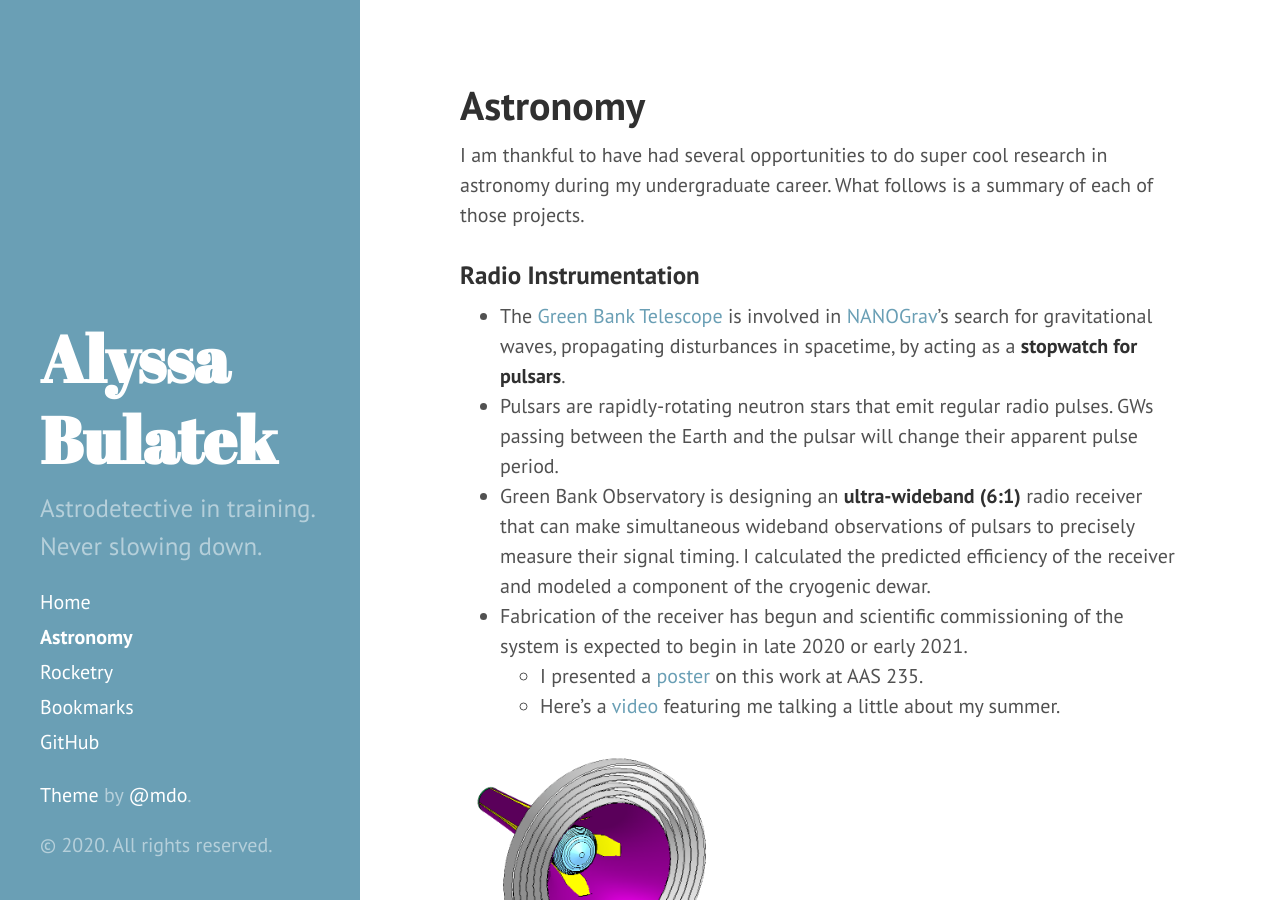
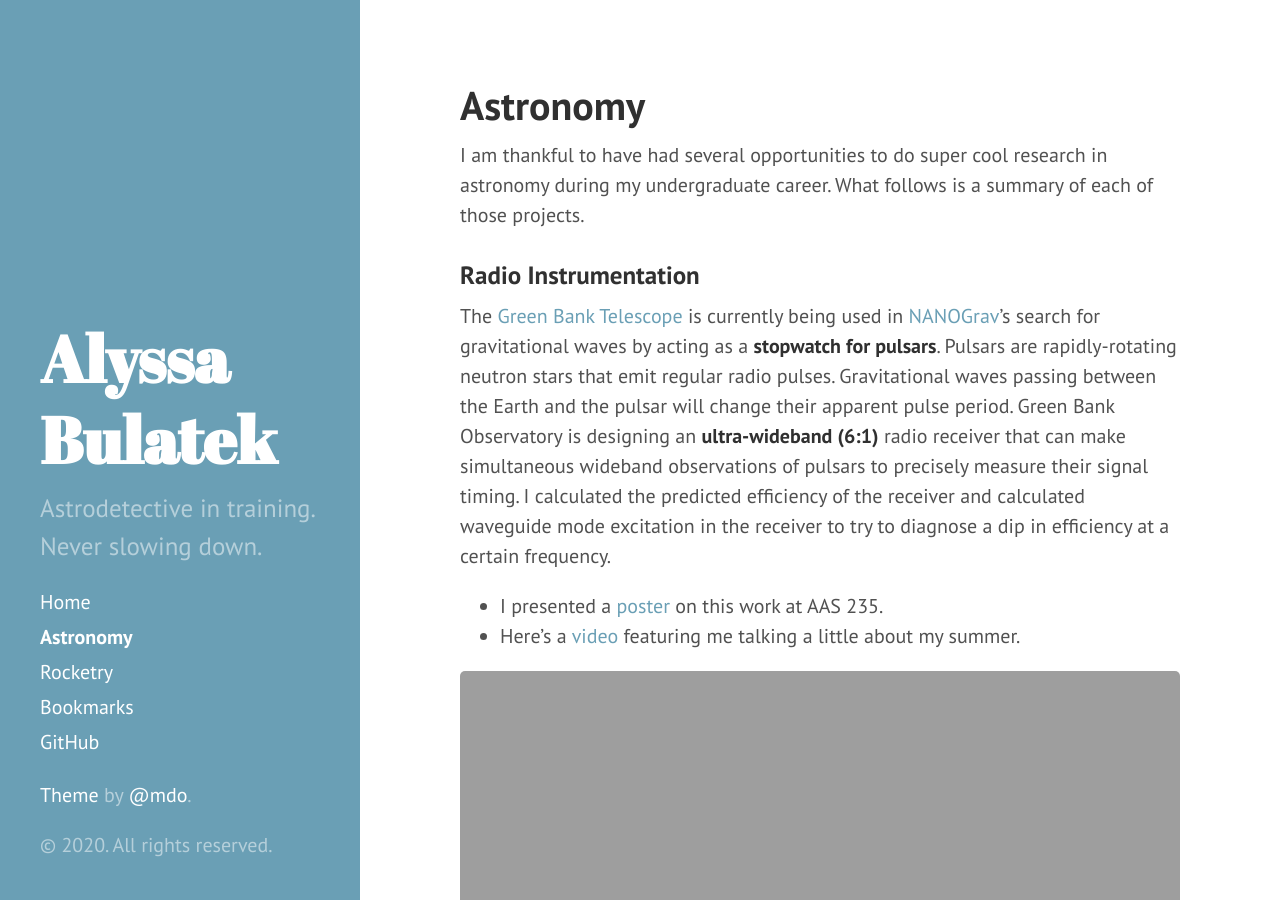
Before and after one commit to abulatek/abulatek.github.io, a Jekyll site: the page built from 01astronomy.md, in a window 1280 px wide and 900 px high. Built offline with Jekyll 4.4.1, drawn with Linux system fonts in a browser that asks for light colours.

Commit message:
Update 01astronomy.md

```diff
--- a/01astronomy.md
+++ b/01astronomy.md
@@ -8,14 +8,13 @@ I am thankful to have had several opportunities to do super cool research in ast
 
 ### Radio Instrumentation
 
-- The [Green Bank Telescope](https://greenbankobservatory.org/science/telescopes/gbt/) is involved in [NANOGrav](http://nanograv.org/)'s search for gravitational waves, propagating disturbances in spacetime, by acting as a **stopwatch for pulsars**.
-- Pulsars are rapidly-rotating neutron stars that emit regular radio pulses. GWs passing between the Earth and the pulsar will change their apparent pulse period.
-- Green Bank Observatory is designing an **ultra-wideband (6:1)** radio receiver that can make simultaneous wideband observations of pulsars to precisely measure their signal timing. I calculated the predicted efficiency of the receiver and modeled a component of the cryogenic dewar.
-- Fabrication of the receiver has begun and scientific commissioning of the system is expected to begin in late 2020 or early 2021.
-  - I presented a [poster](https://abulatek.github.io/resources/GBO_poster.pdf) on this work at AAS 235.
-  - Here's a [video](https://www.youtube.com/watch?v=Zfygjjy-36U) featuring me talking a little about my summer.
+The [Green Bank Telescope](https://greenbankobservatory.org/science/telescopes/gbt/) is currently being used in [NANOGrav](http://nanograv.org/)'s search for gravitational waves by acting as a **stopwatch for pulsars**. Pulsars are rapidly-rotating neutron stars that emit regular radio pulses. Gravitational waves passing between the Earth and the pulsar will change their apparent pulse period. Green Bank Observatory is designing an **ultra-wideband (6:1)** radio receiver that can make simultaneous wideband observations of pulsars to precisely measure their signal timing. I calculated the predicted efficiency of the receiver and calculated waveguide mode excitation in the receiver to try to diagnose a dip in efficiency at a certain frequency.
+- I presented a [poster](https://abulatek.github.io/resources/GBO_poster.pdf) on this work at AAS 235.
+- Here's a [video](https://www.youtube.com/watch?v=Zfygjjy-36U) featuring me talking a little about my summer.
 
-<img src="https://abulatek.github.io/resources/feed_horn_perspective.png" width="265" align="center" style="padding: 15px;" alt="UWBR feed horn" />
+<p align="center">
+  <img src="https://abulatek.github.io/resources/radio_inst_header.jpg" width="100%" alt="The Green Bank Telescope at left, with a not-to-scale model image of the ultra-wideband feed horn at right."/>
+</p>
 
 ### Infrared Instrumentation
 
```
